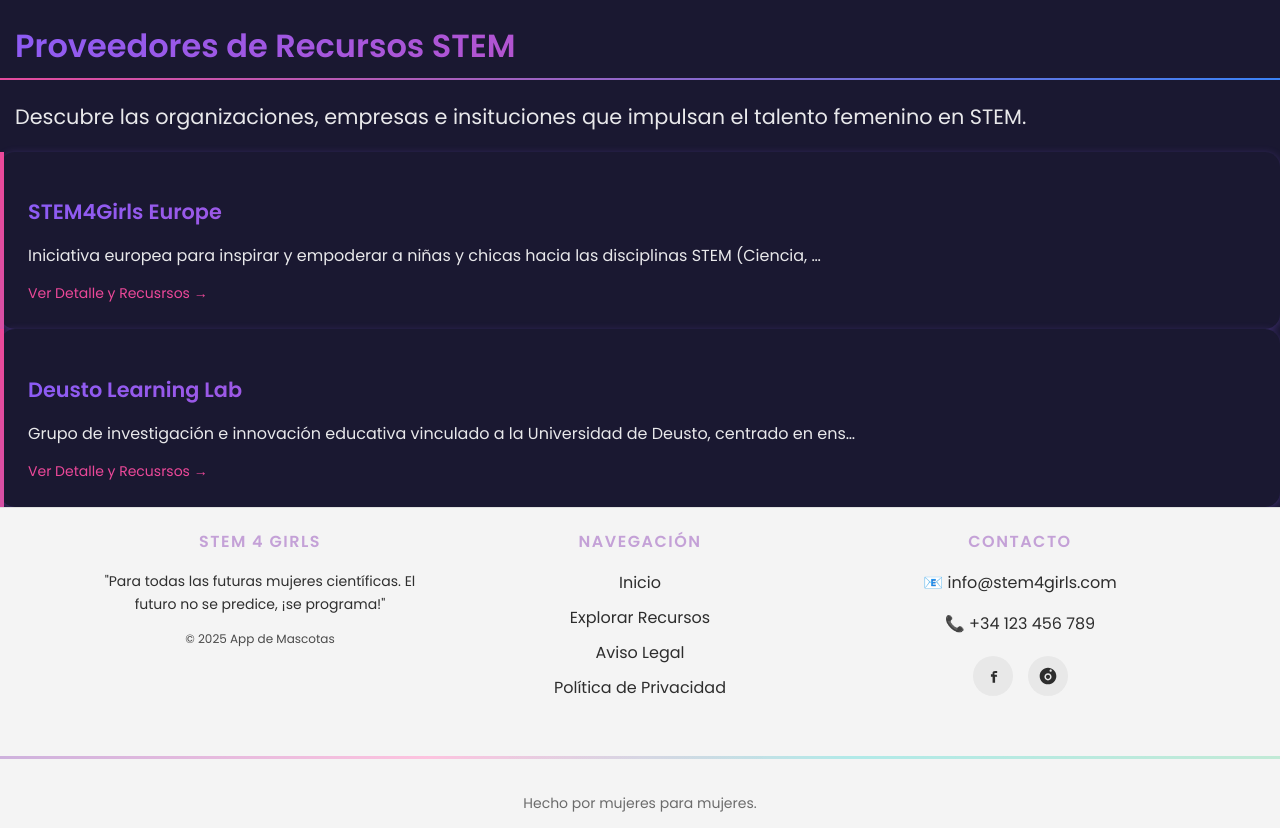
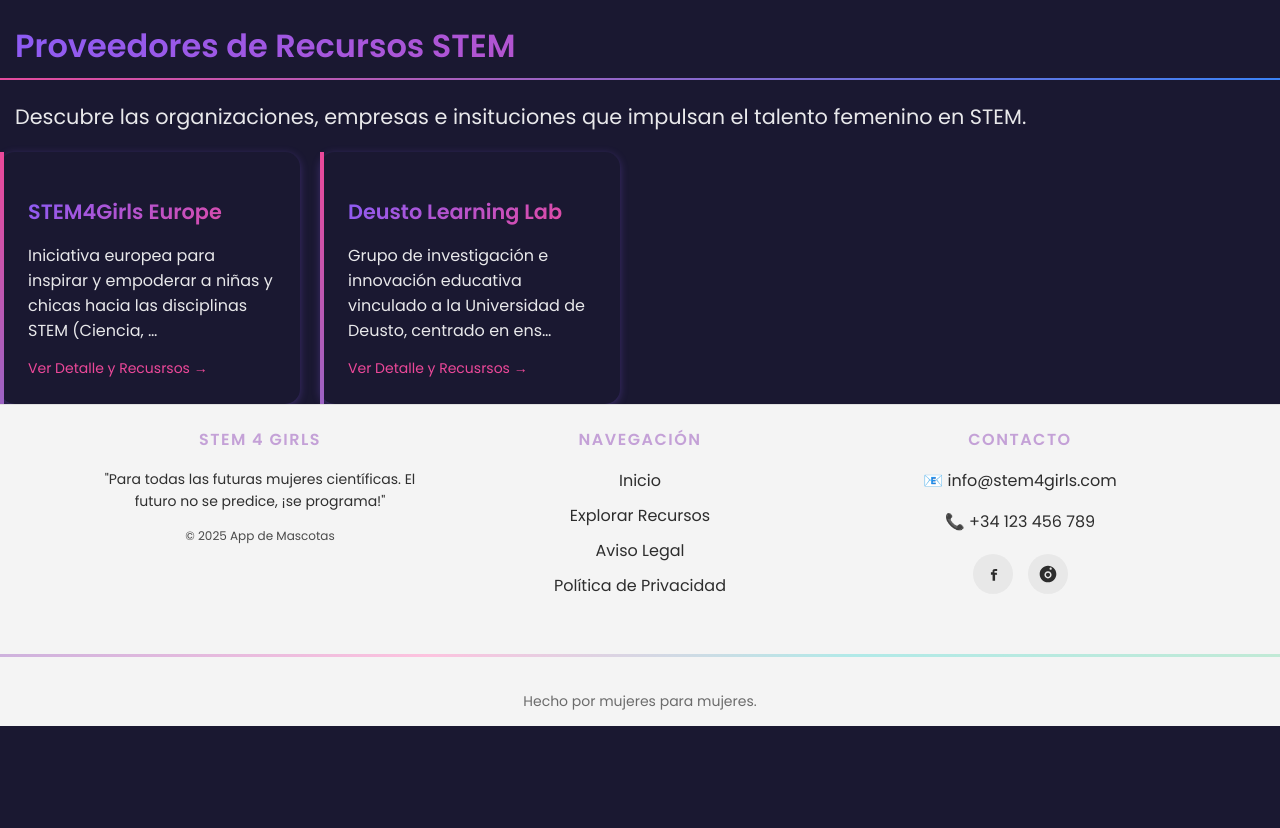
Before and after one commit to IRIA-PICO/stem4girls, a Django app: page /appstem4girls/proveedores/ in a window 1280 px wide. Shown: the part 103-931 px from the top of the page. After the commit the page ends 829 px from the top, so only its background shows below. Run offline with Django 5.2, Linux system fonts and the light colour scheme; data comes from the database, SQL or seed files in the repository.

Commit message:
Update proveedores.css

```diff
--- a/appstem4girls/static/css/proveedores.css
+++ b/appstem4girls/static/css/proveedores.css
@@ -19,7 +19,7 @@
     padding-left: 15px;
 }
 
-p-contenedor {
+.p-contenedor {
     display: grid;
     grid-template-columns:repeat(auto-fit, minmax(250px, 300px));
     gap: 20px;
```
